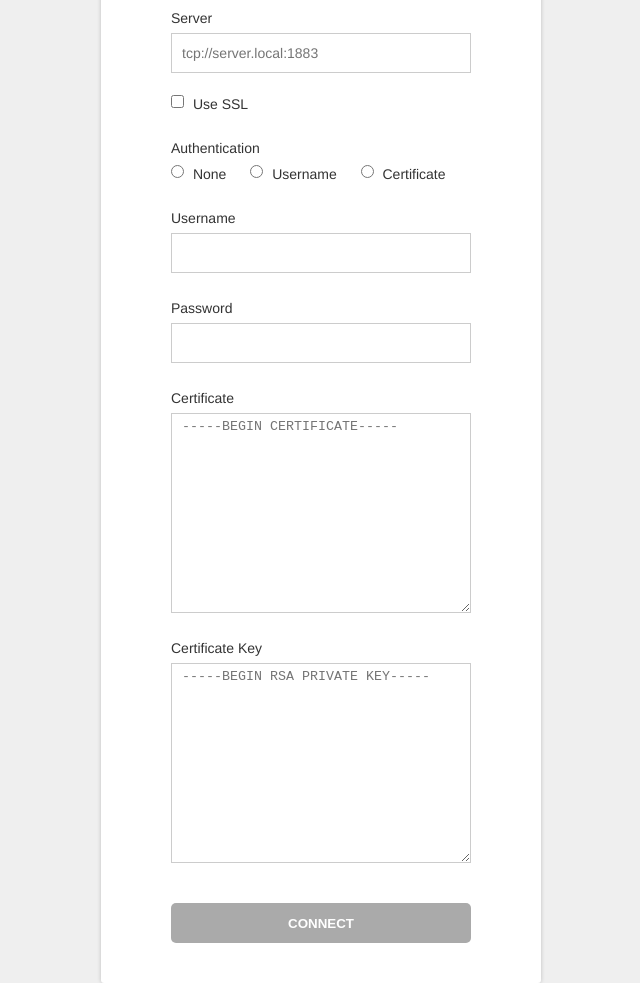
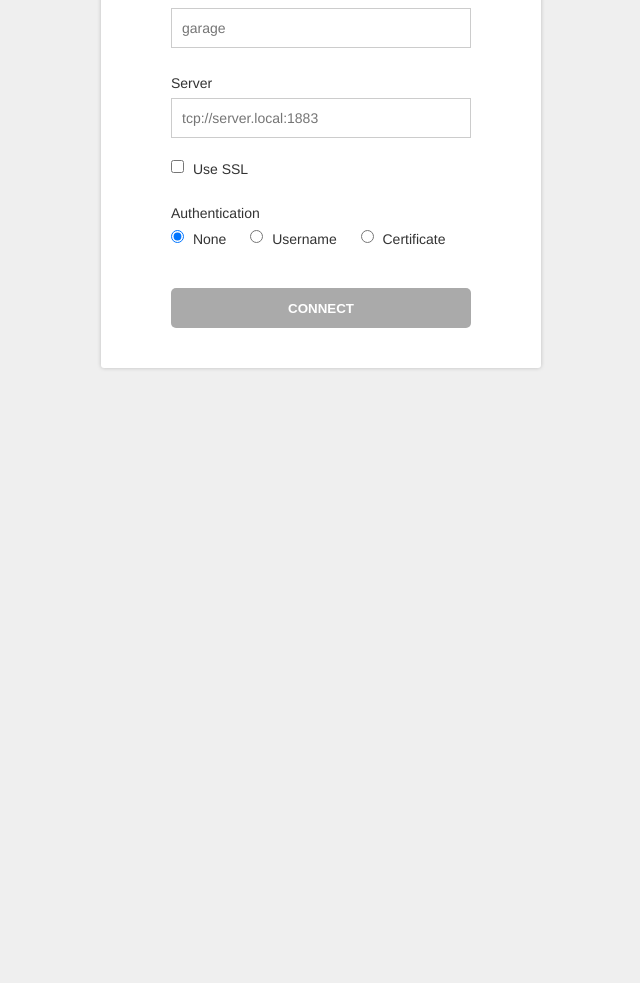
Before and after one commit to madpilot/GarageDoorOpenerWeb, a website: page index.html in a window 1280 px wide. Shown: the part 367-1350 px from the top of the page, without its empty margins (319-959 px from the left). After the commit the page ends 800 px from the top, so only its background shows below. Drawn offline with Linux system fonts and the light colour scheme.

Commit message:
Setting up default state for mqtt

```diff
--- a/index.html
+++ b/index.html
@@ -75,7 +75,7 @@
           <div id="mqttAuthMode-wrapper" class="group-wrapper">
             <span class="label">Authentication</span>
             <label class="inline-label">
-              <input type="radio" name="mqttAuthMode" value="0">
+              <input type="radio" name="mqttAuthMode" value="0" checked>
               None
             </label>
             <label class="inline-label">
@@ -88,7 +88,7 @@
             </label>
           </div>
 
-          <div id="mqttAuthType-password">
+          <div id="mqttAuthType-password" class="hidden">
             <div id="mqttUsername-wrapper">
               <label for="mqttUsername" class="label">
                 Username
@@ -106,7 +106,7 @@
             </div>
           </div>
 
-          <div id="mqttAuthType-certificate">
+          <div id="mqttAuthType-certificate" class="hidden">
             <div id="mqttCert-wrapper">
               <label for="mqttCert" class="label">
                 Certificate
```
